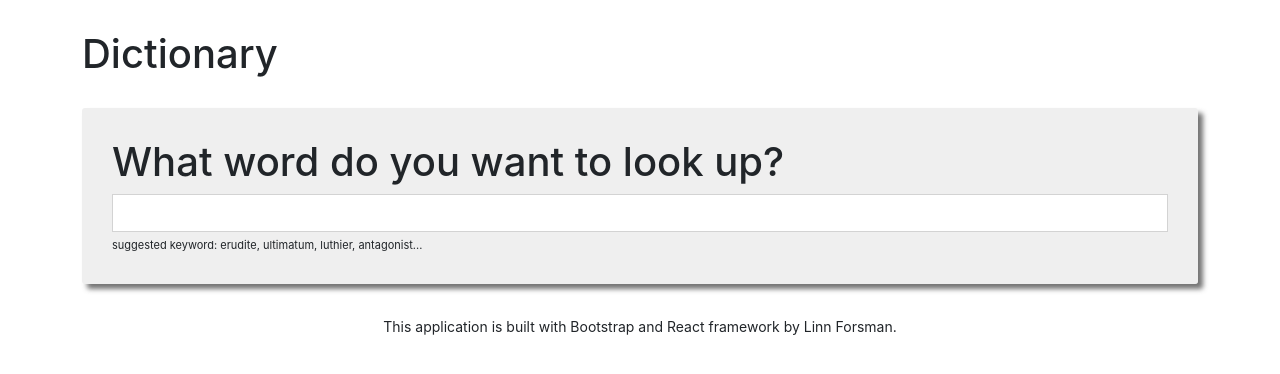
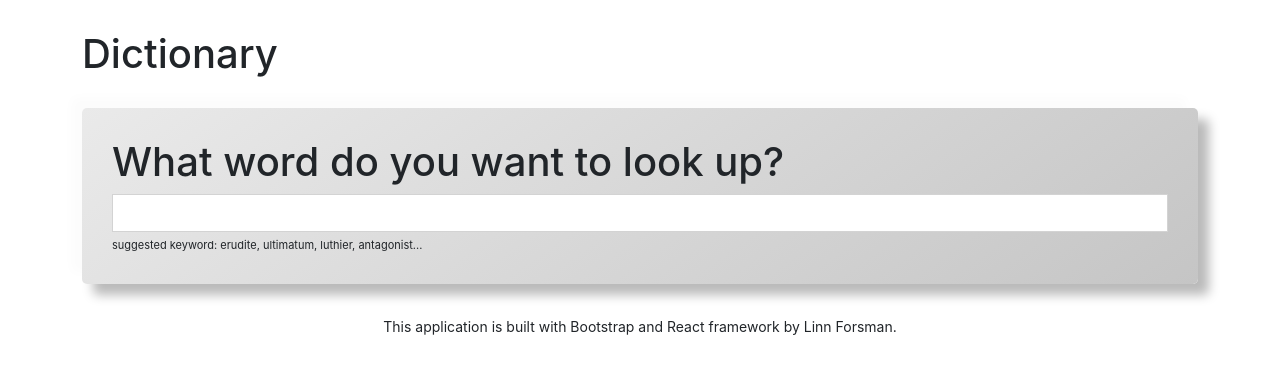
Before and after one commit to linnforsman/dictionary-project, a React (Create React App) app: page / in a window 1280 px wide. Shown: the top 374 px of the page. Built offline with nearby package versions, Linux system fonts and the light colour scheme; no server answers.

Commit message:
Styled Heading 1 with CSS text gradient

```diff
--- a/src/App.js
+++ b/src/App.js
@@ -9,7 +9,7 @@ export default function App() {
           <h1 className="text-left">Dictionary</h1>
         </header>
         <main>
-          <Dictionary defaultKeyword="protagonist" />
+          <Dictionary defaultKeyword="ultimatum" />
         </main>
         <footer className="App-footer text-center">
           <small>
--- a/src/Dictionary.css
+++ b/src/Dictionary.css
@@ -4,6 +4,9 @@
   border-radius: 3px;
   box-shadow: 5px 5px 5px rgba(59, 59, 59, 0.7);
   margin: 20px auto;
+  border-radius: 5px;
+  background: linear-gradient(145deg, #eaeaea, #c5c5c5);
+  box-shadow: 11px 11px 11px #bababa, -11px -11px 11px #fcfcfc;
 }
 
 .Dictionary input {
@@ -16,3 +19,14 @@
   font-size: 11px;
   margin-top: 5px;
 }
+
+.Dictionary .dict-word {
+  background: rgb(0, 0, 0);
+  background: linear-gradient(
+    70deg,
+    rgba(0, 0, 0, 1) 0%,
+    rgba(255, 255, 255, 0) 100%
+  );
+  -webkit-background-clip: text;
+  -webkit-text-fill-color: transparent;
+}
--- /dev/null
+++ b/src/Results.css
@@ -0,0 +1,5 @@
+.Results h2 {
+font-size: 36px;
+font-weight: bold;
+line-height: 1.5;
+}
--- a/src/Results.js
+++ b/src/Results.js
@@ -1,6 +1,7 @@
 import React from "react";
 import Meaning from "./Meaning";
 import Phonetic from "./Phonetic";
+import './Results.css'
 
 export default function Result(props) {
   if (props.results) {
```
